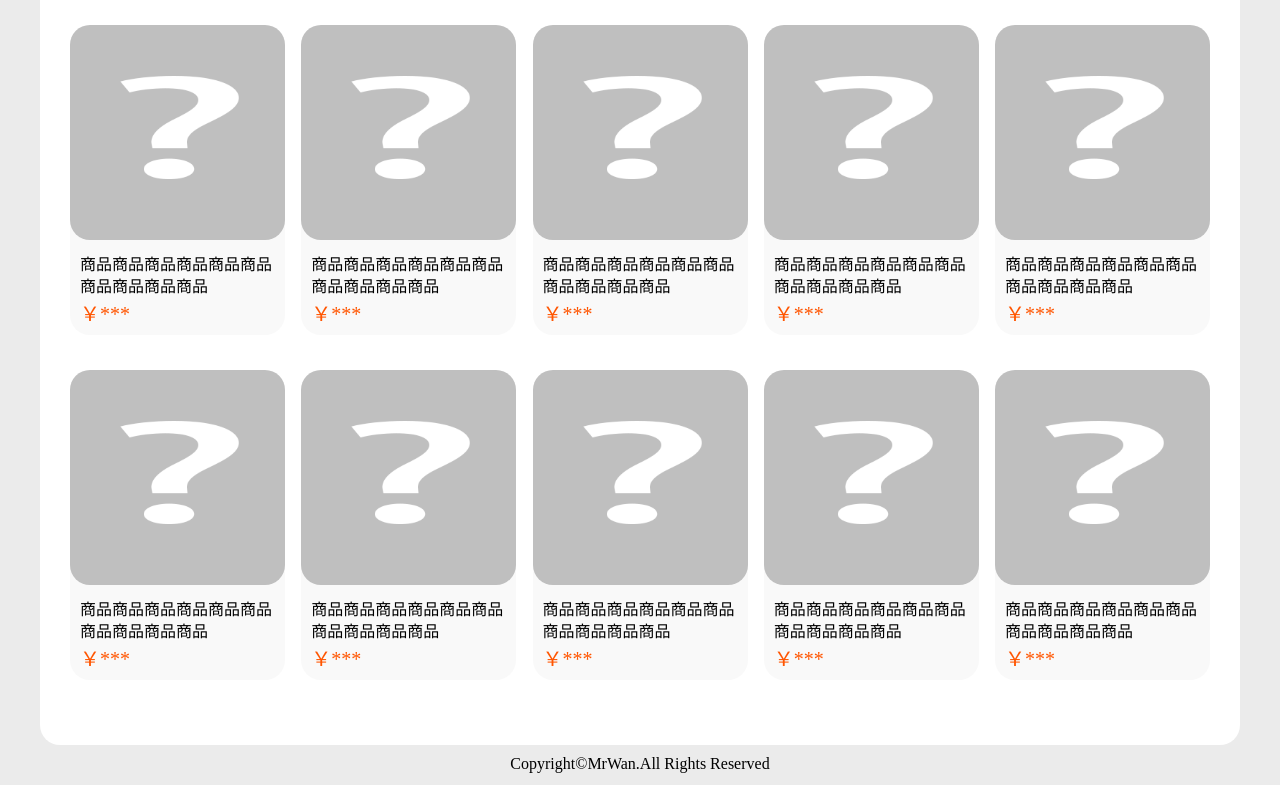
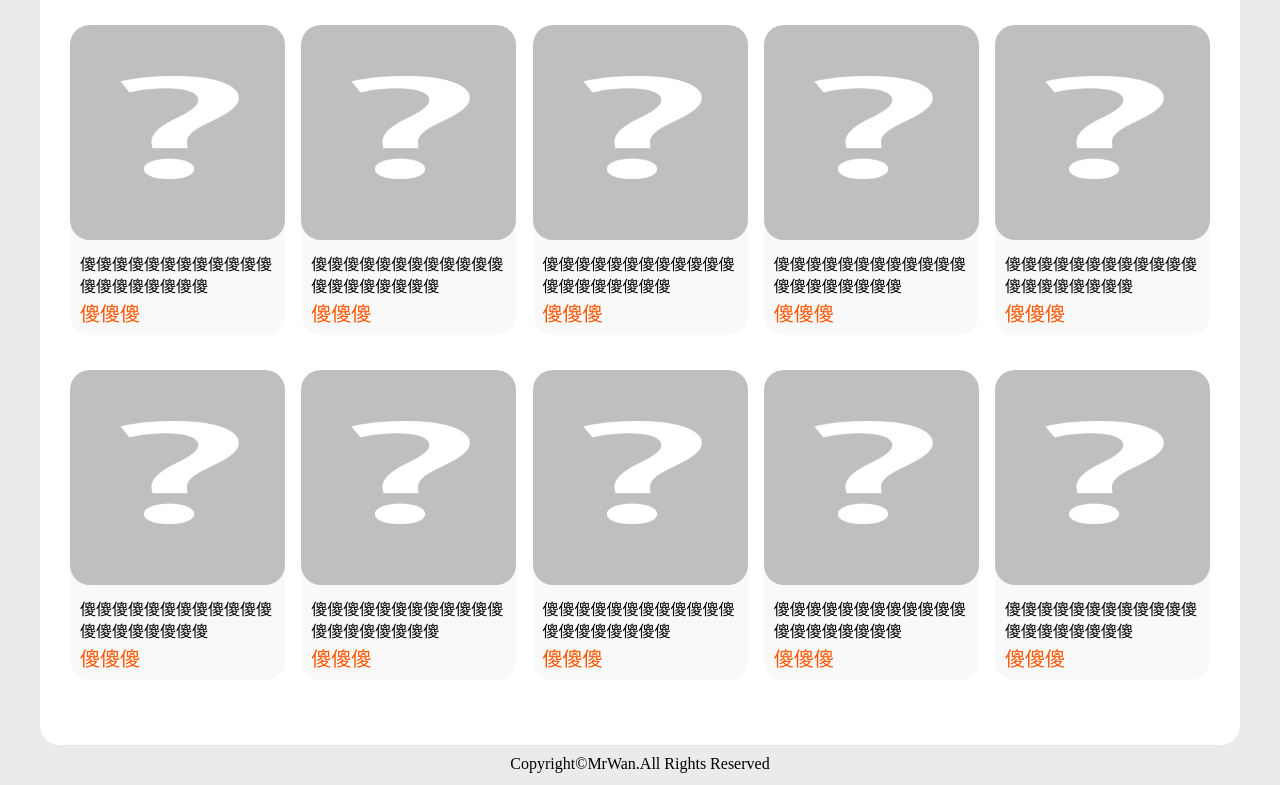
Before and after one commit to wanbage6/a, a plain HTML site: page index.html in a window 1280 px wide. Shown: the part 712-1497 px from the top of the page. Drawn offline with Linux system fonts and the light colour scheme.

Commit message:
Update index.html

```diff
--- a/index.html
+++ b/index.html
@@ -30,7 +30,7 @@ User:Mr.Wan
 <!--logo-->
 <div class="logo">
     <div class="logo-text">
-        <p class="text">家昊</p>
+        <p class="text">傻子</p>
         <p class="text_1">Mr.Wan</p>
     </div>
     <!--logo end-->
@@ -168,53 +168,53 @@ User:Mr.Wan
     <div class="goods">
         <div class="goods-box">
             <img src="./300.png" alt=""/>
-            <p class="goods-name">商品商品商品商品商品商品商品商品商品商品</p>
-            <p class="goods-pr">￥***</p>
+            <p class="goods-name">傻傻傻傻傻傻傻傻傻傻傻傻傻傻傻傻傻傻傻傻</p>
+            <p class="goods-pr">傻傻傻</p>
         </div>
         <div class="goods-box">
             <img src="./300.png" alt=""/>
-            <p class="goods-name">商品商品商品商品商品商品商品商品商品商品</p>
-            <p class="goods-pr">￥***</p>
+            <p class="goods-name">傻傻傻傻傻傻傻傻傻傻傻傻傻傻傻傻傻傻傻傻</p>
+            <p class="goods-pr">傻傻傻</p>
         </div>
         <div class="goods-box">
             <img src="./300.png" alt=""/>
-            <p class="goods-name">商品商品商品商品商品商品商品商品商品商品</p>
-            <p class="goods-pr">￥***</p>
+            <p class="goods-name">傻傻傻傻傻傻傻傻傻傻傻傻傻傻傻傻傻傻傻傻</p>
+            <p class="goods-pr">傻傻傻</p>
         </div>
         <div class="goods-box">
             <img src="./300.png" alt=""/>
-            <p class="goods-name">商品商品商品商品商品商品商品商品商品商品</p>
-            <p class="goods-pr">￥***</p>
+            <p class="goods-name">傻傻傻傻傻傻傻傻傻傻傻傻傻傻傻傻傻傻傻傻</p>
+            <p class="goods-pr">傻傻傻</p>
         </div>
         <div class="goods-box">
             <img src="./300.png" alt=""/>
-            <p class="goods-name">商品商品商品商品商品商品商品商品商品商品</p>
-            <p class="goods-pr">￥***</p>
+            <p class="goods-name">傻傻傻傻傻傻傻傻傻傻傻傻傻傻傻傻傻傻傻傻</p>
+            <p class="goods-pr">傻傻傻</p>
         </div>
         <div class="goods-box">
             <img src="./300.png" alt=""/>
-            <p class="goods-name">商品商品商品商品商品商品商品商品商品商品</p>
-            <p class="goods-pr">￥***</p>
+            <p class="goods-name">傻傻傻傻傻傻傻傻傻傻傻傻傻傻傻傻傻傻傻傻</p>
+            <p class="goods-pr">傻傻傻</p>
         </div>
         <div class="goods-box">
             <img src="./300.png" alt=""/>
-            <p class="goods-name">商品商品商品商品商品商品商品商品商品商品</p>
-            <p class="goods-pr">￥***</p>
+            <p class="goods-name">傻傻傻傻傻傻傻傻傻傻傻傻傻傻傻傻傻傻傻傻</p>
+            <p class="goods-pr">傻傻傻</p>
         </div>
         <div class="goods-box">
             <img src="./300.png" alt=""/>
-            <p class="goods-name">商品商品商品商品商品商品商品商品商品商品</p>
-            <p class="goods-pr">￥***</p>
+            <p class="goods-name">傻傻傻傻傻傻傻傻傻傻傻傻傻傻傻傻傻傻傻傻</p>
+            <p class="goods-pr">傻傻傻</p>
         </div>
         <div class="goods-box">
             <img src="./300.png" alt=""/>
-            <p class="goods-name">商品商品商品商品商品商品商品商品商品商品</p>
-            <p class="goods-pr">￥***</p>
+            <p class="goods-name">傻傻傻傻傻傻傻傻傻傻傻傻傻傻傻傻傻傻傻傻</p>
+            <p class="goods-pr">傻傻傻</p>
         </div>
         <div class="goods-box">
             <img src="./300.png" alt=""/>
-            <p class="goods-name">商品商品商品商品商品商品商品商品商品商品</p>
-            <p class="goods-pr">￥***</p>
+            <p class="goods-name">傻傻傻傻傻傻傻傻傻傻傻傻傻傻傻傻傻傻傻傻</p>
+            <p class="goods-pr">傻傻傻</p>
         </div>
     </div>
 </div>
```
